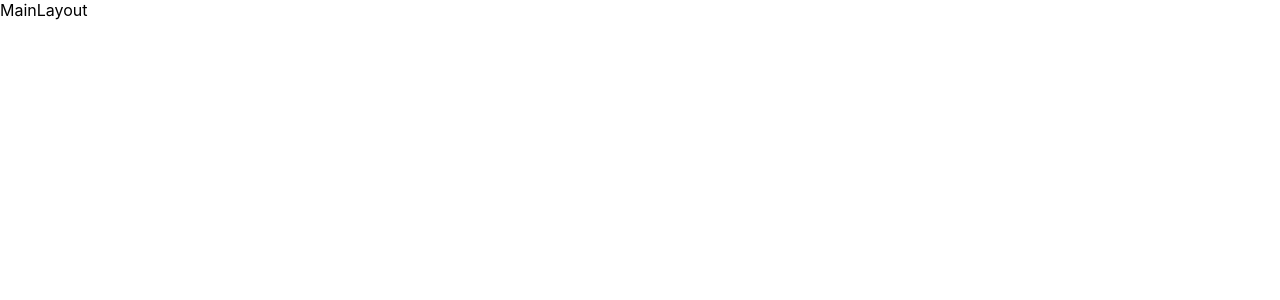
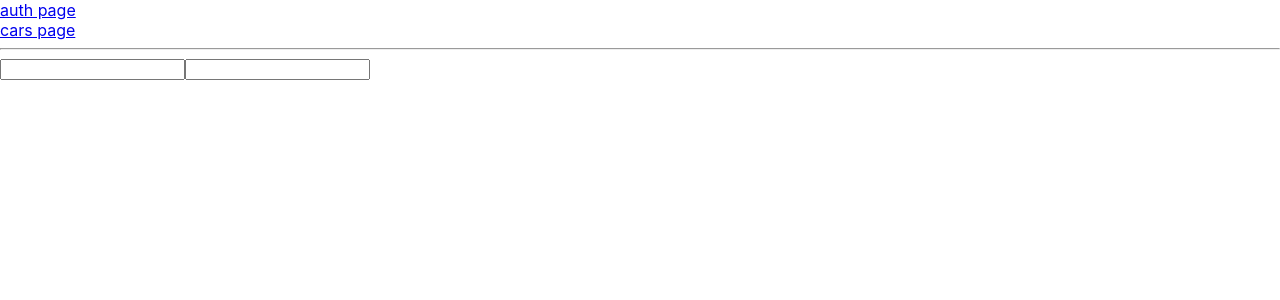
Before and after one commit to chervonoderevnyk/react24_povtorka, a React (Create React App) app: page / in a window 1280 px wide. Shown: the top 300 px of the page. Built offline with nearby package versions, Linux system fonts and the light colour scheme.

Commit message:
lesson9 auth2

```diff
--- a/src/components/FormComponent.tsx
+++ b/src/components/FormComponent.tsx
@@ -1,7 +1,10 @@
 const FormComponent = () => {
     return (
         <div>
-            FormComponent
+            <form>
+                <input type={"text"}/>
+                <input type={"text"}/>
+            </form>
         </div>
     );
 };
--- /dev/null
+++ b/src/components/HeaderComponent.tsx
@@ -0,0 +1,14 @@
+import {Link} from "react-router-dom";
+
+const HeaderComponent = () => {
+    return (
+        <div>
+             <Link to={'/'}>auth page</Link>
+            <br/>
+             <Link to={'/cars'}>cars page</Link>
+            <hr/>
+        </div>
+    );
+};
+
+export {HeaderComponent};
--- a/src/layouts/MainLayout.tsx
+++ b/src/layouts/MainLayout.tsx
@@ -1,7 +1,11 @@
+import {HeaderComponent} from "../components/HeaderComponent";
+import {Outlet} from "react-router-dom";
+
 const MainLayout = () => {
     return (
         <div>
-            MainLayout
+            <HeaderComponent/>
+            <Outlet/>
         </div>
     );
 };
--- a/src/pages/AuthPage.tsx
+++ b/src/pages/AuthPage.tsx
@@ -1,7 +1,9 @@
+import {FormComponent} from "../components/FormComponent";
+
 const AuthPage = () => {
     return (
         <div>
-            AuthPage
+            <FormComponent/>
         </div>
     );
 };
```
